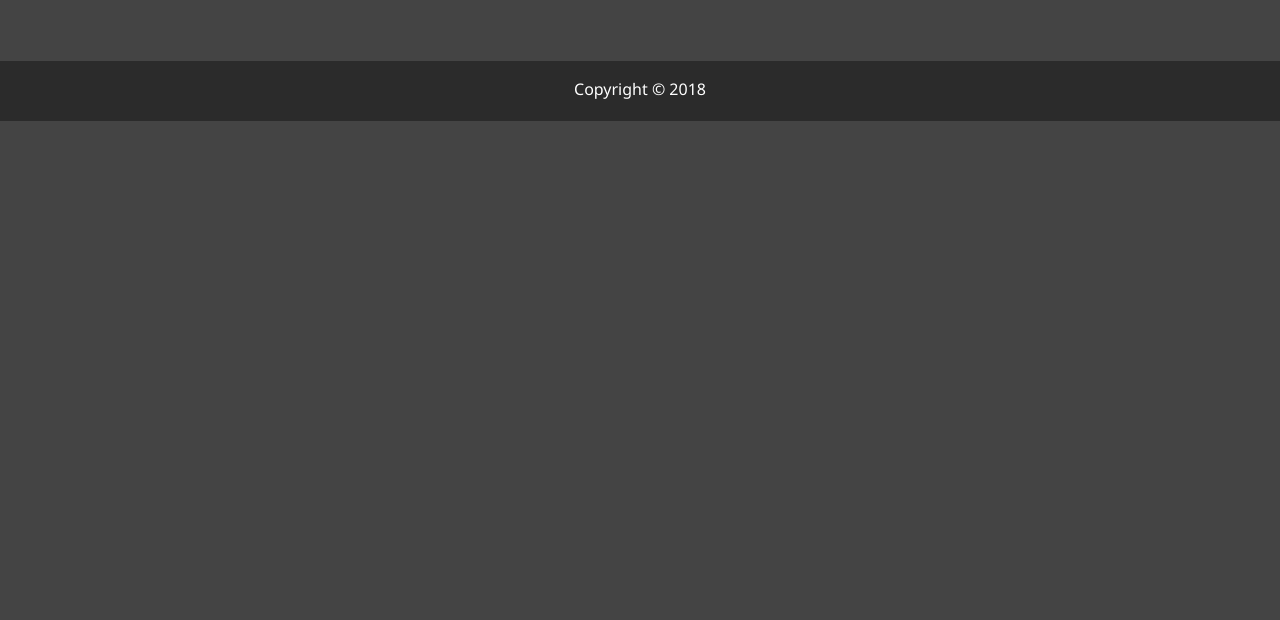
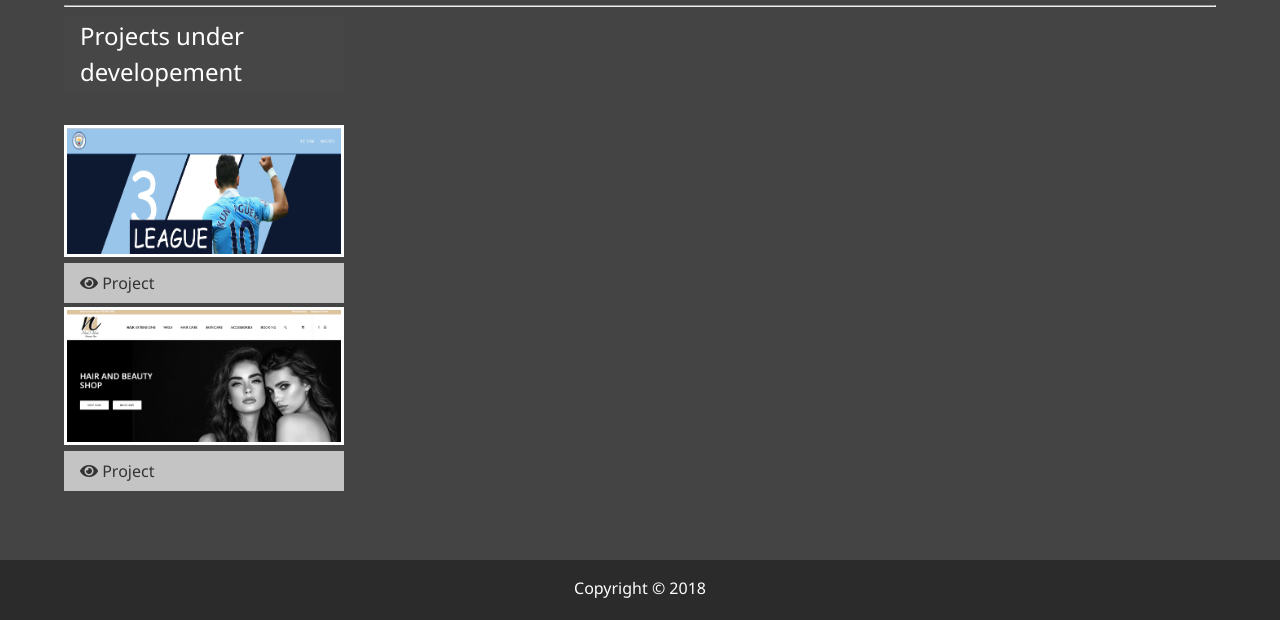
Before and after one commit to bless4/martinsone-resume, a plain HTML site: page work.html in a window 1280 px wide. Shown: the part 679-1299 px from the top of the page. Before the commit the page ends 800 px from the top, so only its background shows below. Drawn offline with Linux system fonts and the light colour scheme.

Commit message:
added project under developement

```diff
--- a/work.html
+++ b/work.html
@@ -149,7 +149,40 @@
         </a>
       </div>-->
 
+
     </div>
+    <hr>
+    <div class="projects">
+      <div class="item">
+      <h2 class="sm-heading">Projects under developement</h2>
+      <div class="item">
+        <a href="#!">
+          <img src="img/projects/project22.png" alt="Project">
+        </a>
+        <a href="https://optimistic-bell-9998cc.netlify.com/" class="btn-light">
+          <i class="fas fa-eye"></i> Project
+        </a>
+       <!--<a href="#" class="btn-dark">
+          <i class="fab fa-github"></i> Github
+        </a>-->
+      </div>
+      <div class="item">
+        <a href="#!">
+          <img src="img/projects/project23.png" alt="Project">
+        </a>
+
+        <div class="item">
+          <a href="#!">
+        <a href="https://nenohair.com/" class="btn-light">
+          <i class="fas fa-eye"></i> Project
+        </a>
+       <!--<a href="#" class="btn-dark">
+          <i class="fab fa-github"></i> Github
+        </a>-->
+      </div>
+
+      </div>
+      </div>
   </main>
 
   <footer id="main-footer">
```
Also changed, not shown: img/projects/project22.png (added), img/projects/project23.png (added).
